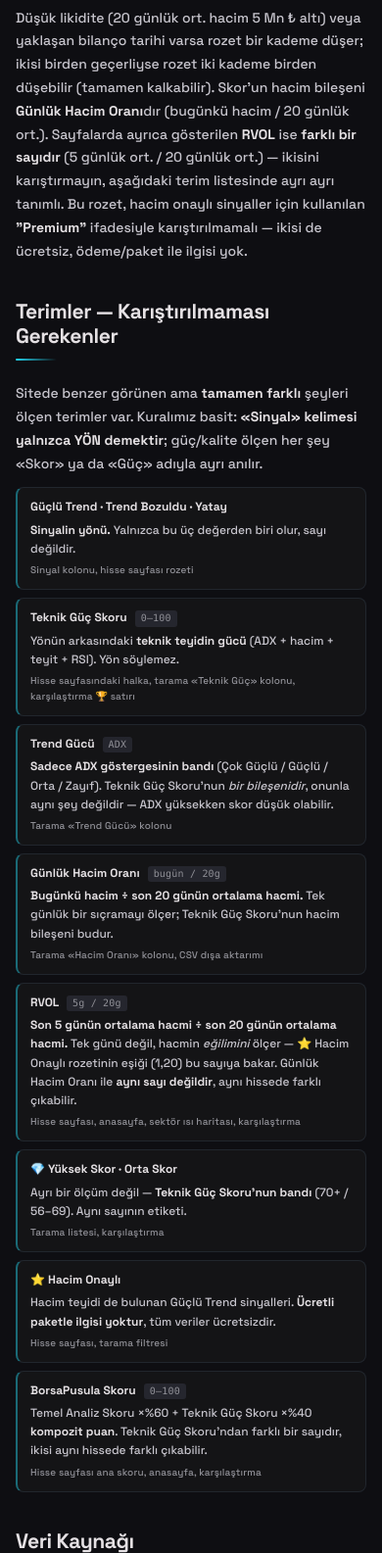
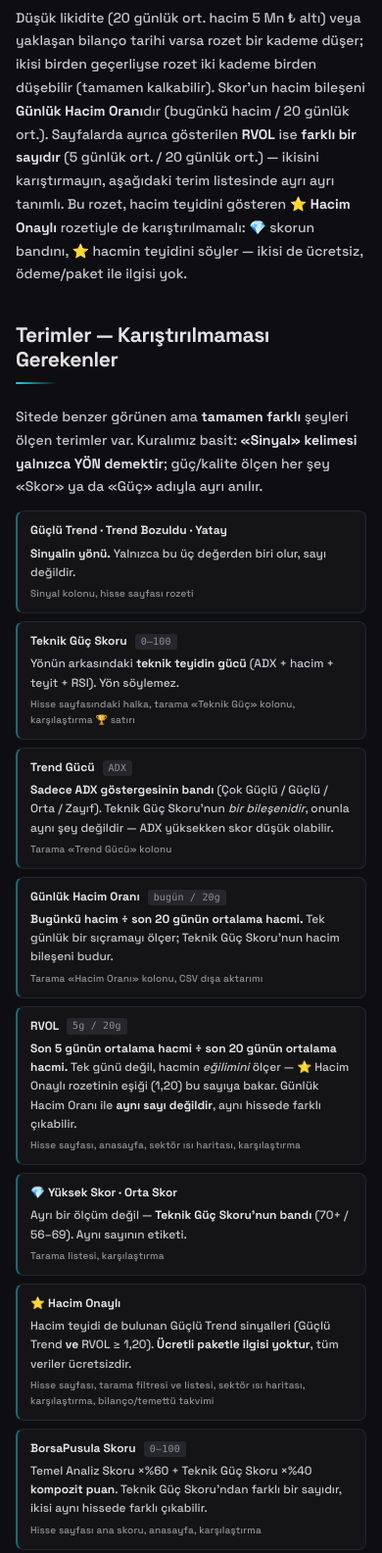
Before and after one commit to ozanturk19/bist30, a Flask app: page /metodoloji in a window 390 px wide. Shown: the part 4486-6071 px from the top of the page at 98% size. Run offline with Flask 3, Linux system fonts and the light colour scheme; data that the repository does not hold is empty; parts of the project's set-up code (start-up, migrations or seed data) failed here and were passed over.

Commit message:
fix(icerik): K-AQ -- 💎 ROZETI AYNI ANDA UC FARKLI SEY SOYLUYORDU
Canli olcum (21.09):

1) /tarama -- filtre secenegi "💎 Premium (Guclu Trend + Hacim Onayli)"
   `only_premium=1` ile `is_premium`e (Guclu Trend + RVOL >= 1,20) gore
   suzuyor; ama satirlardaki 💎 rozeti `tier === 'guclu_sinyal'`, yani
   Teknik Guc Skoru 70+. Ikisi ayri sey. Filtre su an 5 satir donduruyor
   ve 5'inde de 💎 YOK -- kullanicinin sectigi glif sonuclarin hicbirinde
   gorunmuyor (ENERY 69, TKFEN 62, AHGAZ 60, ISDMR 60, EGEEN 58).

2) /hisse -- RSI < 30 icin de 💎 basiliyordu. /api/data: 217 hissenin
   86'si su anda RSI<30. Canli dogrulandi: /hisse/EMKEL, sinyali
   "Trend Bozuldu" olan bir hissede "RSI 10,9 💎 Asiri Satim".

/metodoloji kanonu zaten net: 💎 = Teknik Guc Skoru bandi, ⭐ = Hacim
Onayli. Ihlal eden taraf arayuzdu; kanon degil arayuz duzeltildi:

- /tarama filtre secenegi + aktif filtre cipi: 💎 "Premium" -> ⭐ "Hacim
  Onayli (Guclu Trend + RVOL >= 1,20)". `value="PREMIUM"` DEGISMEDI
  (API sozlesmesi, only_premium=1).
- /tarama masaustu satiri + mobil kart: `is_premium` olan hisseye artik
  ⭐ rozeti de basiliyor -- filtrenin glifi sonucta da gorunuyor.
- /hisse RSI asiri satim ikonu 💎 -> 🔵 (site genelinde bos glif).
- /profil mail tercihi "💎 Sadece Premium" -> "⭐ Sadece Hacim Onayli".
  `data-v="premium"` DEGISMEDI (backend sozlesmesi).
- Eksik tanim: 4 yerde tooltip "Hacim Onayli — RVOL >= 1,20" diyordu,
  yani rozetin GEREK ama YETER olmayan kosulunu. Kanonik tam hali
  (/sektor-harita'daki) "Guclu Trend sinyali + RVOL >= 1,20" oldu.
- "Premium" kelimesi arayuzden tamamen kalkti; /metodoloji'deki "bu
  ifadeyle karistirilmamali" cumlesi ve ⭐ teriminin "nerede gorunur"
  listesi guncellendi. index.html JSON-LD featureList de duzeltildi.

Co-Authored-By: Claude Opus 5 (1M context) <noreply@anthropic.com>

```diff
--- a/templates/bilanco_takvimi.html
+++ b/templates/bilanco_takvimi.html
@@ -195,7 +195,7 @@ function render(data) {
           <div class="stock-card sig-${sigClass(s.signal)}" data-ticker="${escapeHtml(s.ticker)}" onclick="window.location.href='/hisse/' + this.dataset.ticker" onkeydown="if(event.key==='Enter'||event.key===' '){event.preventDefault();window.location.href='/hisse/'+this.dataset.ticker}" role="link" tabindex="0">
             <div class="sc-top">
               <a href="/hisse/${escapeHtml(s.ticker)}" class="sc-ticker-link" onclick="event.stopPropagation()">
-                <span class="sc-ticker">${escapeHtml(s.ticker)}${s.is_premium ? ' <span data-tip="Hacim Onaylı — RVOL ≥ 1,20" tabindex="0" style="color:var(--bp-volume);font-size:var(--bp-text-xs);vertical-align:middle">⭐</span>' : ''}</span>
+                <span class="sc-ticker">${escapeHtml(s.ticker)}${s.is_premium ? ' <span data-tip="Hacim Onaylı — Güçlü Trend sinyali + RVOL ≥ 1,20" tabindex="0" style="color:var(--bp-volume);font-size:var(--bp-text-xs);vertical-align:middle">⭐</span>' : ''}</span>
               </a>
               <span class="sig-badge sig-${sigClass(s.signal)}">${sigIcon(s.signal)} ${sigLabelTooltip(s.signal)}</span>
             </div>
--- a/templates/hisse.html
+++ b/templates/hisse.html
@@ -2249,7 +2249,7 @@ function renderSummary(s, signalData) {
   /* Sinyal kartı */
   document.getElementById('icSignal').innerHTML = icon +  // label bp-hero-card'da gosteriliyor
     /* CPO-535 #36: is_premium (RVOL ≥ 1.20 backtest-onaylı) → "⭐ Hacim Onaylı" chip */
-    (signalData && signalData.is_premium ? ' <span data-tip="Hacim Onaylı — RVOL ≥ 1,20" tabindex="0" style="display:inline-block;margin-left:4px;font-size:var(--bp-text-xs);color:var(--bp-volume);background:var(--bp-volume-bg);padding:1px 6px;border-radius:8px;border:1px solid var(--bp-volume-bd);font-weight:700;letter-spacing:.3px;vertical-align:middle">⭐ Hacim Onaylı</span>' : '');
+    (signalData && signalData.is_premium ? ' <span data-tip="Hacim Onaylı — Güçlü Trend sinyali + RVOL ≥ 1,20" tabindex="0" style="display:inline-block;margin-left:4px;font-size:var(--bp-text-xs);color:var(--bp-volume);background:var(--bp-volume-bg);padding:1px 6px;border-radius:8px;border:1px solid var(--bp-volume-bd);font-weight:700;letter-spacing:.3px;vertical-align:middle">⭐ Hacim Onaylı</span>' : '');
   /* Sinyal date/bars — signalData'dan */
   if (signalData) {
     /* CPO-1335: `|| 1` fallback kaldırıldı — bilinmeyen bar sayısı sessizce
@@ -2468,7 +2468,7 @@ function renderSummary(s, signalData) {
       hpRvolVal.className = 'hp-row-val ' + cls;
       hpRvolVal.innerHTML = `${rvolVal.toFixed(2).replace('.', ',')}×` +
         /* CPO-535 #36: RVOL onaylı chip → "⭐ Hacim Onaylı" */
-        (isPremium ? ' <span class="hp-tag premium" data-tip="RVOL ≥ 1,20 — Hacim onaylı sinyal" tabindex="0">⭐ Hacim Onaylı</span>' : '');
+        (isPremium ? ' <span class="hp-tag premium" data-tip="Hacim Onaylı — Güçlü Trend sinyali + RVOL ≥ 1,20" tabindex="0">⭐ Hacim Onaylı</span>' : '');
       hpRvolRow.style.display = '';
     }
 
@@ -2601,7 +2601,7 @@ function renderSummary(s, signalData) {
                    'ind-badge ind-neutral';
     const rsiIcon = rsi >= 80 ? '🔴' : rsi >= 70 ? '⚠️' :
                     rIdeal ? '✅' :
-                    rsi < 30 ? '💎' : '';
+                    rsi < 30 ? '🔵' : '';
     const rsiLbl = rsiIcon ? `${rsiIcon} ${zone}` : zone || 'Normal';
     indHtml += `<span class="${rsiCls}">RSI ${_trNum(rsi)}<span class="ind-detail">${rsiLbl}</span></span>` +
       `<button type="button" class="ind-help" data-tooltip="RSI: 0-100 aras\u0131 momentum g\u00f6stergesi. 30 alt\u0131 a\u015f\u0131r\u0131 sat\u0131m, 30-45 dip toparlanmas\u0131, 45-60 ideal giri\u015f penceresi, 60-70 trend g\u00fc\u00e7leniyor, 70-80 dikkatli, 80 \u00fcst\u00fc a\u015f\u0131r\u0131 al\u0131m." data-link="/blog/rsi-gostergesi-nedir" aria-label="RSI nedir?">?</button>`;
--- a/templates/index.html
+++ b/templates/index.html
@@ -55,7 +55,7 @@
   "applicationCategory": "FinanceApplication", "applicationSubCategory": "Stock Market Analysis", "operatingSystem": "Web Browser",
   "browserRequirements": "Requires JavaScript. Requires HTML5.", "offers": { "@type": "Offer", "price": "0", "priceCurrency": "TRY" },
   "inLanguage": "tr", "isAccessibleForFree": true, "publisher": { "@id": "https://borsapusula.com/#organization" },
-  "featureList": ["Algoritmik teknik analiz sinyalleri", "Backtest performans raporu", "Premium hacim filtreli sinyaller", "Sektör ısı haritası", "Bilanço takvimi", "Hisse karşılaştırma"]
+  "featureList": ["Algoritmik teknik analiz sinyalleri", "Backtest performans raporu", "Hacim onaylı (RVOL) sinyal filtresi", "Sektör ısı haritası", "Bilanço takvimi", "Hisse karşılaştırma"]
 }
 </script>
 <!-- Gövde: Space Grotesk + Manrope (tokens.css kararı, DEĞİŞTİRİLMEDİ). Bricolage Grotesque
--- a/templates/metodoloji.html
+++ b/templates/metodoloji.html
@@ -210,7 +210,7 @@ Trend Bozuldu  <span role="img" aria-label="anlamına gelir">→</span>  ST = SH
 <p>
   Düşük likidite (20 günlük ort. hacim 5 Mn ₺ altı) veya yaklaşan bilanço tarihi varsa rozet bir kademe düşer; ikisi birden geçerliyse rozet iki kademe birden düşebilir (tamamen kalkabilir).
   Skor'un hacim bileşeni <strong>Günlük Hacim Oranı</strong>dır (bugünkü hacim / 20 günlük ort.). Sayfalarda ayrıca gösterilen <strong>RVOL</strong> ise <strong>farklı bir sayıdır</strong> (5 günlük ort. / 20 günlük ort.) — ikisini karıştırmayın, aşağıdaki terim listesinde ayrı ayrı tanımlı.
-  Bu rozet, hacim onaylı sinyaller için kullanılan <strong>"Premium"</strong> ifadesiyle karıştırılmamalı — ikisi de ücretsiz, ödeme/paket ile ilgisi yok.
+  Bu rozet, hacim teyidini gösteren <span aria-hidden="true">⭐</span> <strong>Hacim Onaylı</strong> rozetiyle de karıştırılmamalı: <span aria-hidden="true">💎</span> skorun bandını, <span aria-hidden="true">⭐</span> hacmin teyidini söyler — ikisi de ücretsiz, ödeme/paket ile ilgisi yok.
 </p>
 
 <h2 id="terimler">Terimler — Karıştırılmaması Gerekenler</h2>
@@ -256,8 +256,9 @@ Trend Bozuldu  <span role="img" aria-label="anlamına gelir">→</span>  ST = SH
   </div>
   <div class="term-row">
     <dt><span aria-hidden="true">⭐</span> Hacim Onaylı</dt>
-    <dd>Hacim teyidi de bulunan Güçlü Trend sinyalleri. <strong>Ücretli paketle ilgisi yoktur</strong>, tüm veriler ücretsizdir.
-      <span class="term-where">Hisse sayfası, tarama filtresi</span></dd>
+    <dd>Hacim teyidi de bulunan Güçlü Trend sinyalleri (Güçlü Trend <strong>ve</strong> RVOL ≥ 1,20).
+      <strong>Ücretli paketle ilgisi yoktur</strong>, tüm veriler ücretsizdir.
+      <span class="term-where">Hisse sayfası, tarama filtresi ve listesi, sektör ısı haritası, karşılaştırma, bilanço/temettü takvimi</span></dd>
   </div>
   <div class="term-row">
     <dt>BorsaPusula Skoru <span class="term-num">0–100</span></dt>
--- a/templates/profil.html
+++ b/templates/profil.html
@@ -41,7 +41,7 @@
     <div class="opts cols-1" role="radiogroup" aria-labelledby="q-mailpref-label">
       <button type="button" class="opt {% if profile.mail_pref == 'daily' %}selected{% endif %}" role="radio" aria-checked="{{ 'true' if profile.mail_pref == 'daily' else 'false' }}" data-q="mail_pref" data-v="daily"><span aria-hidden="true">📰</span> Günlük özet — sinyal değişimi olan işlem günlerinde 19:00'da 1 mail (önerilir)</button>
       <button type="button" class="opt {% if profile.mail_pref == 'instant' %}selected{% endif %}" role="radio" aria-checked="{{ 'true' if profile.mail_pref == 'instant' else 'false' }}" data-q="mail_pref" data-v="instant"><span aria-hidden="true">⚡</span> Anında — her sinyal değişimi olduğunda hemen</button>
-      <button type="button" class="opt {% if profile.mail_pref == 'premium' %}selected{% endif %}" role="radio" aria-checked="{{ 'true' if profile.mail_pref == 'premium' else 'false' }}" data-q="mail_pref" data-v="premium"><span aria-hidden="true">💎</span> Sadece Premium — hacim onaylı sinyaller, anında (oluştuğunda hemen)</button>
+      <button type="button" class="opt {% if profile.mail_pref == 'premium' %}selected{% endif %}" role="radio" aria-checked="{{ 'true' if profile.mail_pref == 'premium' else 'false' }}" data-q="mail_pref" data-v="premium"><span aria-hidden="true">⭐</span> Sadece Hacim Onaylı — hacim teyidi olan Güçlü Trend sinyalleri, anında (oluştuğunda hemen)</button>
       <button type="button" class="opt {% if profile.mail_pref == 'weekly' %}selected{% endif %}" role="radio" aria-checked="{{ 'true' if profile.mail_pref == 'weekly' else 'false' }}" data-q="mail_pref" data-v="weekly"><span aria-hidden="true">📊</span> Haftada bir — Cuma akşamı 19:00'da, o haftaki (Pzt-Cuma) tüm sinyal değişimleri</button>
     </div>
   </div>
--- a/templates/temettu_takvimi.html
+++ b/templates/temettu_takvimi.html
@@ -155,7 +155,7 @@ function render(data) {
     <div class="stock-card sig-${sigClass(s.signal)}" data-ticker="${escapeHtml(s.ticker)}" onclick="window.location.href='/hisse/' + this.dataset.ticker" onkeydown="if(event.key==='Enter'||event.key===' '){event.preventDefault();window.location.href='/hisse/'+this.dataset.ticker}" role="link" tabindex="0">
       <div class="sc-top">
         <a href="/hisse/${escapeHtml(s.ticker)}" class="sc-ticker-link" onclick="event.stopPropagation()">
-          <span class="sc-ticker">${escapeHtml(s.ticker)}${s.is_premium ? ' <span data-tip="Hacim Onaylı — RVOL ≥ 1,20" tabindex="0" style="color:var(--bp-volume);font-size:var(--bp-text-xs);vertical-align:middle">⭐</span>' : ''}</span>
+          <span class="sc-ticker">${escapeHtml(s.ticker)}${s.is_premium ? ' <span data-tip="Hacim Onaylı — Güçlü Trend sinyali + RVOL ≥ 1,20" tabindex="0" style="color:var(--bp-volume);font-size:var(--bp-text-xs);vertical-align:middle">⭐</span>' : ''}</span>
         </a>
         <span class="sig-badge sig-${sigClass(s.signal)}">${sigIcon(s.signal)} ${sigLabelTooltip(s.signal)}</span>
       </div>
```
Also changed, not shown: templates/tarama.html (+5 -4 lines).
